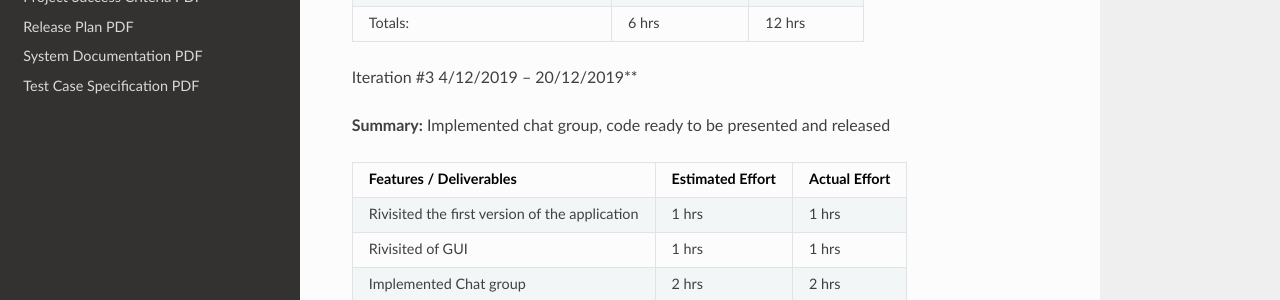
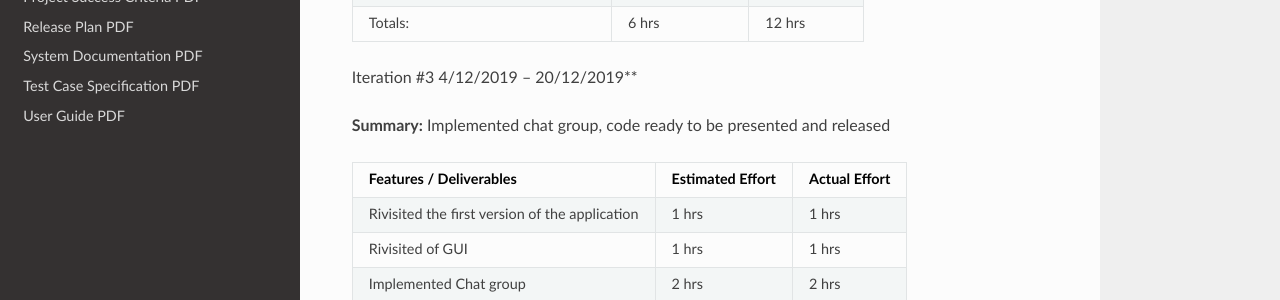
Before and after one commit to sabrinaer2001/Client, an MkDocs documentation site: the page built from docs/Release Plan.md, in a window 1280 px wide and 1190 px high. Shown: the part 664-964 px from the top of the window. Built offline with MkDocs 1.6.1, drawn with Linux system fonts in a browser that asks for light colours; nearby versions of some CDN libraries.

Commit message:
Update mkdocs.yml

```diff
--- a/mkdocs.yml
+++ b/mkdocs.yml
@@ -21,6 +21,7 @@ nav:
     - 'Release Plan PDF': 'Release Plan.pdf'
     - 'System Documentation PDF': 'System Documentation.pdf'
     - 'Test Case Specification PDF': 'test case specification.pdf'
+    - 'User Guide PDF': 'User-Guide.pdf'
 
 
 
```
